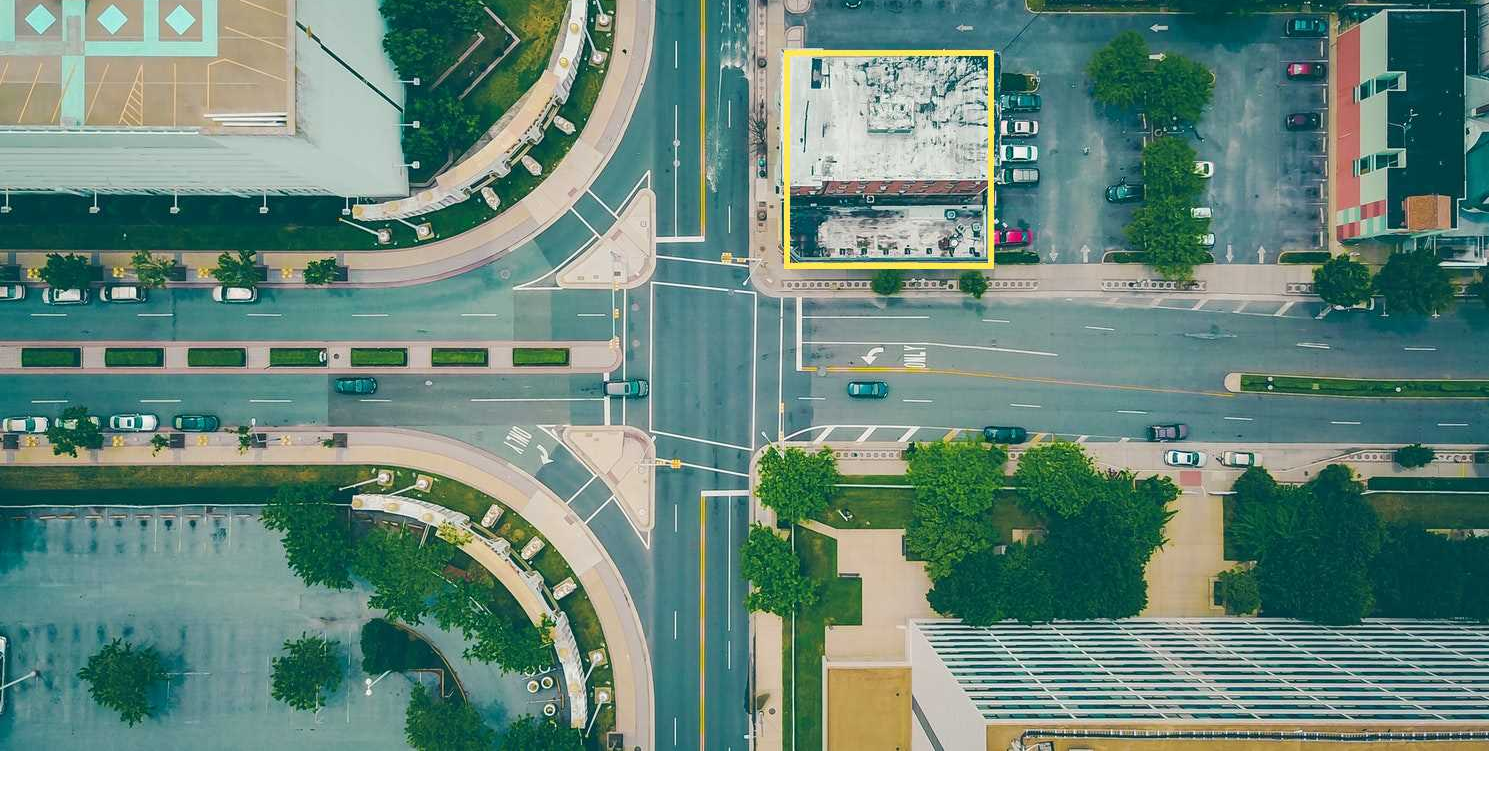
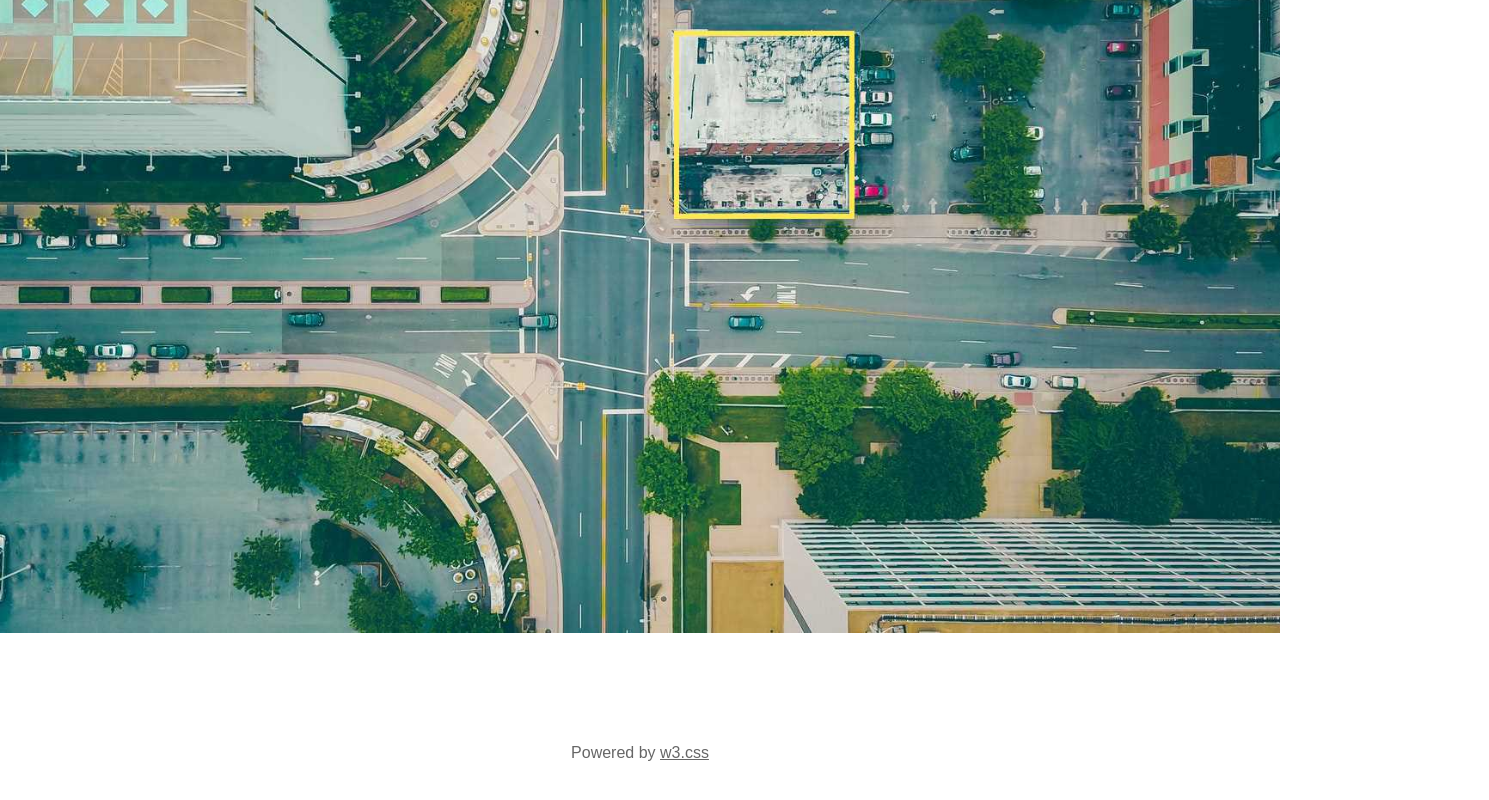
Before and after one commit to tuduan1902/W3S_TheBand, a plain HTML site: page w3_band/index.html in a window 1280 px wide. Shown: the part 2538-3338 px from the top of the page, 1489 px wide, since content can reach past the window. Before the commit the page ends 3293 px from the top, so only its background shows below. Drawn offline with nearby package versions, Linux system fonts and the light colour scheme.

Commit message:
Completed footer

```diff
--- a/w3_band/assets/css/style.css
+++ b/w3_band/assets/css/style.css
@@ -337,11 +337,37 @@ html {
    width: 100%;
 }
 
-
+.map-section img {
+   width: 100%;
+}
 
 /* Footer section */
 #footer {
+   padding: 64px 16px;
+   text-align: center;
+}
 
+#footer .socials-list {
+   font-size: 24px;
+}
+
+#footer .socials-list a {
+   color: rgba(0,0,0,0.6);
+   text-decoration: none;
+}
+
+#footer .copyright a:hover,
+#footer .socials-list a:hover {
+   color: rgba(0,0,0,0.3);
+}
+
+#footer .copyright  {
+   margin-top: 15px;
+   color: rgba(0,0,0,0.6);
+}
+
+#footer .copyright a {
+   color: rgba(0,0,0,0.6);
 }
 
 /* Modal */
--- a/w3_band/index.html
+++ b/w3_band/index.html
@@ -153,10 +153,18 @@
          <!-- End: Contact section -->
 
          <div class="map-section">
-            <img src="./assets/img/map.jpg" alt="">
+            <img src="./assets/img/map.jpg" alt="Map">
          </div>
       <div id="footer">
-
+         <div class="socials-list">
+            <a href="https://www.facebook.com/tranphituan.du.1"><i class = "ti-facebook"></i></a>
+            <a href=""><i class = "ti-instagram"></i></a>
+            <a href="https://github.com/tuduan1902"><i class = "ti-github"></i></a>
+            <a href=""><i class = "ti-youtube"></i></a>
+            <a href=""><i class = "ti-twitter"></i></a>
+            <a href="https://www.linkedin.com/in/tran-phi-tuan-du-444397220/"><i class = "ti-linkedin"></i></a>
+         </div>
+         <p class="copyright">Powered by <a href="https://my-learning.w3schools.com/tutorial/css">w3.css</a></p>
       </div>
    </div>
 
```
